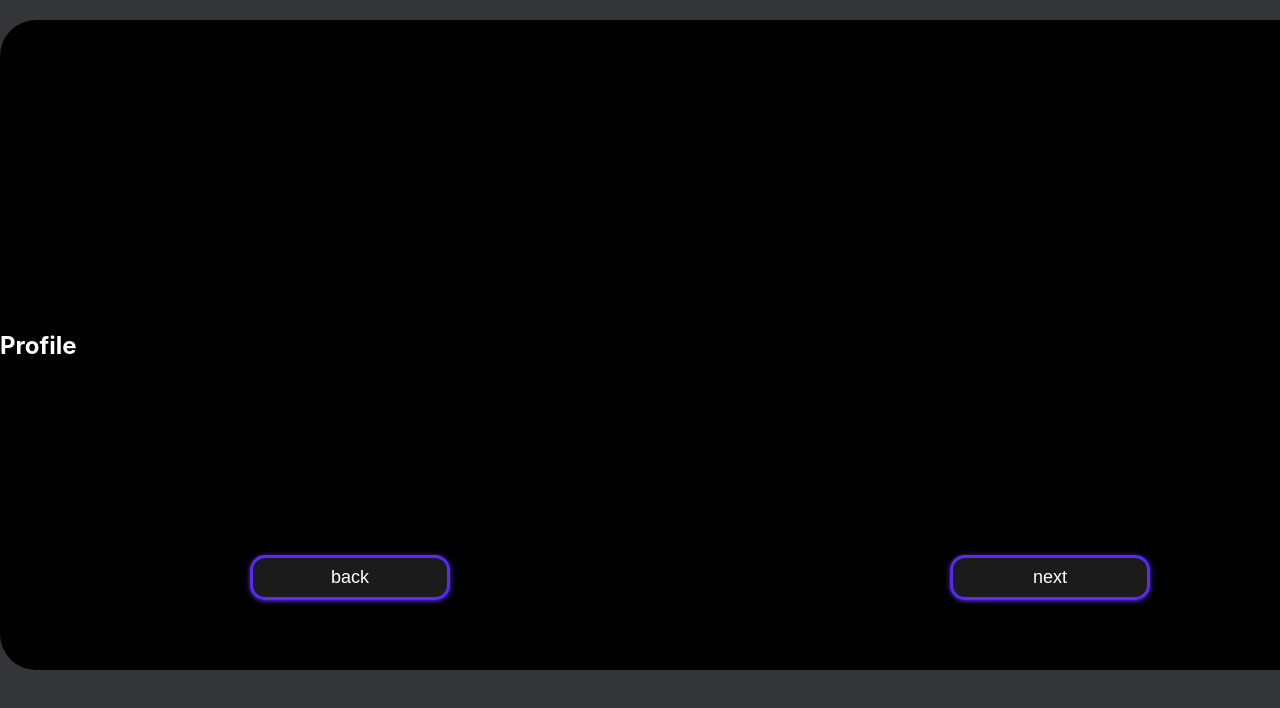
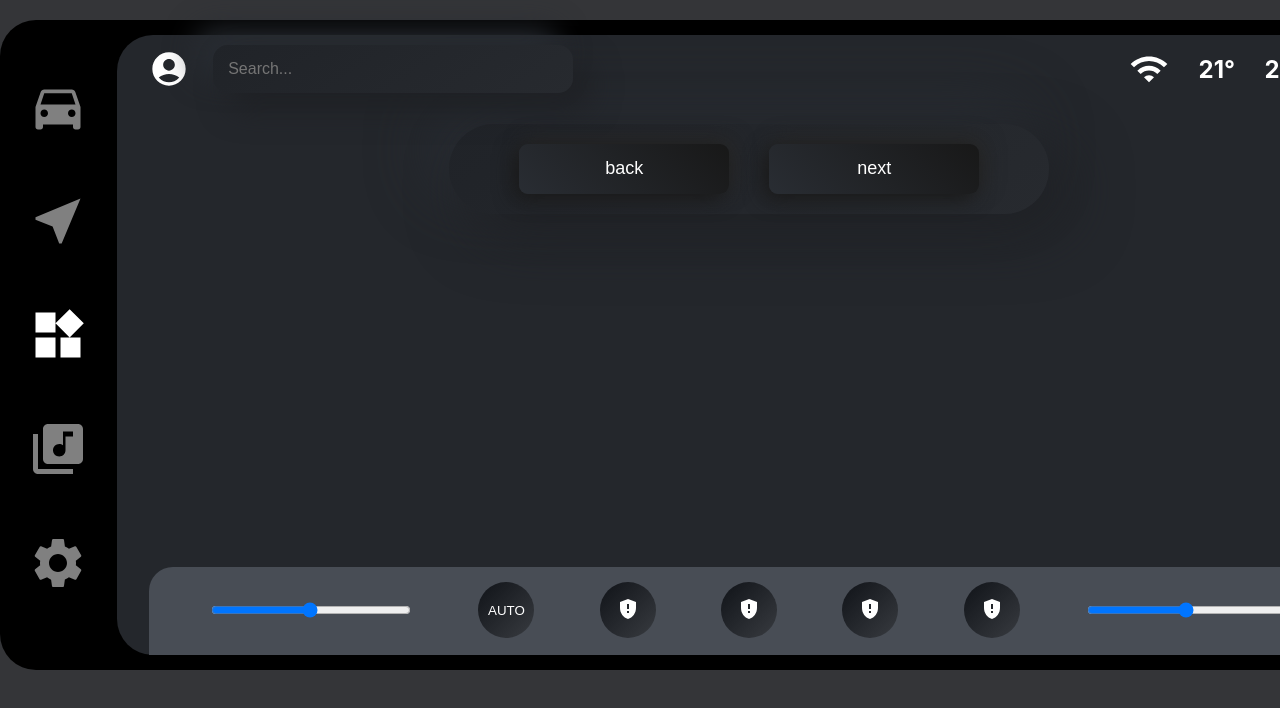
Before and after one commit to Mr-1011/Claire, a React (Create React App) app: page /profile in a window 1280 px wide. Shown: the top 708 px of the page. Built offline with nearby package versions, Linux system fonts and the light colour scheme; the HTML template or start-up script is replaced by a standard one.

Commit message:
question architecture update

```diff
--- a/src/App.css
+++ b/src/App.css
@@ -19,6 +19,31 @@ footer {
   bottom: 50px;
   display: flex;
   justify-content: space-around;
+}
+
+.spinner {
+  background-image: linear-gradient(rgb(186, 66, 255) 35%, rgb(0, 225, 255));
+  width: 200px;
+  height: 200px;
+  animation: spinning82341 2s linear infinite;
+  text-align: center;
+  border-radius: 100px;
+  filter: blur(1px);
+  box-shadow: 0px -5px 20px 0px rgb(186, 66, 255), 0px 5px 20px 0px rgb(0, 225, 255);
+}
+
+.spinner1 {
+  background-color: rgb(0, 0, 0);
+  width: 200px;
+  height: 200px;
+  border-radius: 100px;
+  filter: blur(10px);
+}
+
+@keyframes spinning82341 {
+  to {
+    transform: rotate(360deg);
+  }
 }
 
 
@@ -68,26 +93,59 @@ footer {
     -20px -20px 60px #292d33;
 }
 
+
+
+.morph__button {
+  background-image: linear-gradient(-45deg, #383b40, #24272c, #101318);
+  width: 56px;
+  height: 56px;
+  border-radius: 50%;
+  color: white;
+  border: none;
+}
+
+.morph__button:hover {
+  background: #24272c;
+}
+
+.morph__button:active {
+  background: #383b40;
+}
+
+
+
 .button__next {
   margin: 20px;
-  width: 200px;
-  height: 45px;
-  border-radius: 15px;
+  width: 210px;
+  height: 50px;
+  border-radius: 9px;
+  border: none;
   font-size: 18px;
-  background-color: #1b1b1b;
-  color: #ffffff;
-  text-decoration: none;
-  border: 3px solid #582ced;
-  box-shadow: 0 1px 5px #582ced;
+  color: white;
+  background: linear-gradient(225deg, #181818, #292d33);
+  box-shadow: -5px 5px 20px #191919,
+    5px -5px 20px #292929;
 }
 
 .button__next:hover {
-  background-color: #582ced;
+  background: #292d33;
+  transition: 1s ease;
+  box-shadow: -5px 5px 20px #191919,
+    5px -5px 20px #292929;
 }
 
 .button__next:active {
-  transform: scale(0.95);
+  transition: box-shadow 1s ease;
+  border-radius: 9px;
+  background: #292d33;
+  box-shadow: inset -5px 5px 20px #191919,
+    inset 5px -5px 20px #292929;
 }
+
+
+
+
+
 
 
 .button__start {
--- a/src/Components/Profile.js
+++ b/src/Components/Profile.js
@@ -1,27 +1,113 @@
 import React from 'react'
 import { Link } from "react-router-dom";
 import '../App.css';
+import SingleQuestion from './SingleQuestion';
+import Grid from '@mui/material/Grid';
+import DirectionsCarIcon from '@mui/icons-material/DirectionsCar';
+import NearMeIcon from '@mui/icons-material/NearMe';
+import WidgetsIcon from '@mui/icons-material/Widgets';
+import LibraryMusicIcon from '@mui/icons-material/LibraryMusic';
+import SettingsIcon from '@mui/icons-material/Settings';
+import IconButton from '@mui/material/IconButton';
+import AccountCircleIcon from '@mui/icons-material/AccountCircle';
+import WifiIcon from '@mui/icons-material/Wifi';
+import GppMaybeIcon from '@mui/icons-material/GppMaybe';
 
 function Profile() {
   return (
+
     <div className='outter__div'>
-      <h2>Profile</h2>
+      <Grid container>
+        <Grid item xs={1}>
+          <div style={{ height: "600px", display: "flex", flexDirection: "column", justifyContent: "space-evenly", alignItems: "center" }}>
+            <IconButton aria-label="widget" size="large" sx={{ color: "grey" }} >
+              <DirectionsCarIcon sx={{ fontSize: 60 }} />
+            </IconButton>
+            <IconButton aria-label="widget" size="large" sx={{ color: "grey" }} >
+              <NearMeIcon sx={{ fontSize: 60 }} />
+            </IconButton>
+            <IconButton aria-label="widget" size="large" sx={{ color: "white" }}>
+              <WidgetsIcon sx={{ fontSize: 60 }} />
+            </IconButton>
+            <IconButton aria-label="widget" size="large" sx={{ color: "grey" }}>
+              <LibraryMusicIcon sx={{ fontSize: 60 }} />
+            </IconButton>
+            <IconButton aria-label="widget" size="large" sx={{ color: "grey" }}>
+              <SettingsIcon sx={{ fontSize: 60 }} />
+            </IconButton>
+          </div>
+        </Grid>
+        <Grid item xs={11}>
+          <div style={{ position: "relative", alignItems: "center", backgroundColor: "#24272C", width: "1265px", height: "620px", borderRadius: "36px" }}>
+            <div style={{ margin: "auto", width: "1200px", display: "flex", justifyContent: "space-between", alignItems: "center" }}>
+              <div style={{ display: "flex", alignItems: "center" }}>
+                <AccountCircleIcon sx={{ fontSize: 40, marginRight: 3 }} />
+                <input type="text" placeholder="Search..." className="search"></input>
+              </div>
 
-      <footer>
+              <div style={{ width: "220px", display: "flex", alignItems: "center", justifyContent: "space-between" }}>
+                <WifiIcon sx={{ fontSize: 40 }} />
+                <h2>21°</h2>
+                <h2 style={{ marginRight: "20px" }}>22:10</h2>
+              </div>
+            </div>
+
+
+
+
+            <div className="morph__div">
+
+
               <Link to='/question'>
-          <button onClick={() => window.scrollTo({ top: 0 })} className='button__next'>
+                <button className='button__next'>
                   back
                 </button>
               </Link>
 
               <Link to='/dashboard'>
-          <button onClick={() => window.scrollTo({ top: 0 })} className='button__next'>
+                <button className='button__next'>
                   next
                 </button>
               </Link>
-      </footer>
+            </div>
+
+
+
+
+            <div style={{ display: "flex", justifyContent: "center" }}>
+              <div style={{ backgroundColor: "#484D55", position: "absolute", bottom: "0", width: "1200px", height: "88px", borderRadius: "24px 24px 0px 0px" }}>
+                <div style={{ width: "90%", margin: "auto", display: "flex", justifyContent: "space-between", alignItems: "center", paddingTop: "15px" }}>
+                  <input type="range" min="1" max="100" value="50" className="slider" id="myRange"></input>
+                  <button className='morph__button'>
+                    AUTO
+                  </button>
+                  <button className='morph__button'>
+                    <GppMaybeIcon />
+                  </button>
+                  <button className='morph__button'>
+                    <GppMaybeIcon />
+                  </button>
+                  <button className='morph__button'>
+                    <GppMaybeIcon />
+                  </button>
+                  <button className='morph__button'>
+                    <GppMaybeIcon />
+                  </button>
+                  <input type="range" min="1" max="100" value="50" className="slider" id="myRange"></input>
+                </div>
+
 
               </div>
+            </div>
+
+
+          </div>
+        </Grid>
+      </Grid>
+
+
+    </div >
+
   )
 }
 
--- /dev/null
+++ b/src/Components/StartButton.js
@@ -0,0 +1,26 @@
+import React from 'react'
+import '../StartButton.css'
+import { Link } from "react-router-dom";
+
+function StartButton() {
+  return (
+    <Link to='/question' style={{ textDecoration: 'none' }}>
+      <button class="mybutton noSelect" type="button">
+        <div class="mybuttoninner">
+          <div class="mybuttoninner2">
+            <ul>
+              <li>Start</li>
+              <div class="mybuttoninnerline2">
+                <div class="mybuttoninnerline"></div>
+              </div>
+              <li>Stop</li>
+            </ul>
+          </div>
+        </div>
+      </button>
+    </Link>
+
+  )
+}
+
+export default StartButton
--- a/src/SingleQuestion.css
+++ b/src/SingleQuestion.css
@@ -37,20 +37,34 @@
   justify-content: space-between;
 }
 
+
+
 .question-button {
   font-size: 18px;
-  color: #ffffff;
-  background-color: #1b1b1b;
-  border-radius: 10px;
-  display: flex;
-  padding: 5px 8px;
-  margin: 5px;
-  border: 3px solid #582ced;
-  box-shadow: 0 1px 5px #582ced;
-  cursor: pointer;
+  padding: 10px;
+  border-radius: 9px;
+  border: none;
+  font-size: 18px;
+  background-blend-mode: multiply;
+  color: white;
+  background: linear-gradient(225deg, #181818, #292d33);
+  box-shadow: -5px 5px 20px #191919,
+    5px -5px 20px #292929;
 }
 
 
 .question-button:hover {
-  background-color: #582ced;
+  background: #292d33;
+  transition: 1s ease;
+  box-shadow: -5px 5px 20px #191919,
+    5px -5px 20px #292929;
 }
+
+
+.question-button:active {
+  transition: box-shadow 1s ease;
+  border-radius: 9px;
+  background: #292d33;
+  box-shadow: inset -5px 5px 20px #191919,
+    inset 5px -5px 20px #292929;
+}
--- /dev/null
+++ b/src/StartButton.css
@@ -0,0 +1,145 @@
+.mybutton {
+  border: none;
+  display: -webkit-box;
+  display: -ms-flexbox;
+  display: flex;
+  -webkit-transform: scale(1.5);
+  transform: scale(1.5);
+  background-image: linear-gradient(to bottom right, #cccccc 0%, #6b6b6b 20%, black 50%, black 70%, #6b6b6b 100%);
+  border-radius: 100px;
+  width: 100px;
+  height: 100px;
+  margin: auto;
+  -webkit-box-shadow: 0 2px 8px rgba(0, 0, 0, 0.7);
+  box-shadow: 0 2px 8px rgba(0, 0, 0, 0.7);
+  display: -ms-grid;
+  display: grid;
+  cursor: pointer;
+}
+
+.mybutton .mybuttoninner {
+  width: 85px;
+  height: 85px;
+  border-radius: 100px;
+  background-image: linear-gradient(to bottom, #9e9e9e 0%, white 40%, #383838 70%, white 100%);
+  margin: 2px auto 6px auto;
+  padding: 2px;
+}
+
+.mybutton .mybuttoninner .mybuttoninner2 {
+  width: 85px;
+  height: 85px;
+  background-color: #494949;
+  border-radius: 100px;
+  -webkit-box-shadow: inset 0 10px 30px rgba(0, 0, 0, 0.7);
+  box-shadow: inset 0 10px 30px rgba(0, 0, 0, 0.7);
+  display: -ms-grid;
+  display: grid;
+}
+
+.mybutton .mybuttoninner .mybuttoninner2 ul {
+  padding: 0;
+}
+
+.mybutton .mybuttoninner .mybuttoninner2 ul li {
+  color: #aaaaaa;
+  list-style-type: none;
+  text-align: center;
+  text-transform: uppercase;
+  padding: 7px;
+}
+
+.mybutton .mybuttoninner .mybuttoninner2 ul .mybuttoninnerline2 {
+  width: 70px;
+  height: 1px;
+  margin: auto;
+  background-color: black;
+  z-index: -1;
+}
+
+.mybutton .mybuttoninner .mybuttoninner2 ul .mybuttoninnerline {
+  width: 70px;
+  height: 1px;
+  margin: auto;
+  -webkit-transition: all 0.3s ease;
+  transition: all 0.3s ease;
+}
+
+@-webkit-keyframes animshadow {
+  50% {
+    -webkit-box-shadow: 0 0px 20px white;
+    box-shadow: 0 0px 20px white;
+    background-color: white;
+  }
+
+  100% {
+    -webkit-box-shadow: 0 0px 4px #582ced;
+    box-shadow: 0 0px 4px #582ced;
+    background-color: #582ced;
+  }
+}
+
+@keyframes animshadow {
+  50% {
+    -webkit-box-shadow: 0 0px 20px white;
+    box-shadow: 0 0px 20px white;
+    background-color: white;
+  }
+
+  100% {
+    -webkit-box-shadow: 0 0px 4px #582ced;
+    box-shadow: 0 0px 4px #582ced;
+    background-color: #582ced;
+  }
+}
+
+@-webkit-keyframes pressedbutton {
+  100% {
+    -webkit-transform: scale(1.47);
+    transform: scale(1.47);
+    -webkit-box-shadow: none;
+    box-shadow: none;
+  }
+}
+
+@keyframes pressedbutton {
+  100% {
+    -webkit-transform: scale(1.47);
+    transform: scale(1.47);
+    -webkit-box-shadow: none;
+    box-shadow: none;
+  }
+}
+
+.mybutton:hover .mybuttoninnerline {
+  -webkit-box-shadow: 0 0px 4px #582ced;
+  box-shadow: 0 0px 4px #582ced;
+  -webkit-transition: all 0.3s ease;
+  transition: all 0.3s ease;
+  background-color: #582ced;
+}
+
+.mybutton:focus {
+  border: none;
+  outline: none;
+  -webkit-animation: pressedbutton 0.2s alternate;
+  animation: pressedbutton 0.2s alternate;
+}
+
+.mybutton:focus .mybuttoninner {
+  border: none;
+}
+
+.mybutton:focus .mybuttoninner2 {
+  border: none;
+}
+
+.mybutton:focus .mybuttoninnerline2 {
+  border: none;
+}
+
+.mybutton:focus .mybuttoninnerline {
+  -webkit-animation: animshadow 0.4s forwards;
+  animation: animshadow 0.4s forwards;
+  border: none;
+}
```
Also changed, not shown: src/Components/Questions.js (+7 -4 lines), src/Components/SingleQuestion.js (+12 -16 lines), src/Components/Start.js (+11 -8 lines), 1 other file (tests, documents, lock files or other folders). Lines whose indentation alone changed are shown as unchanged.
